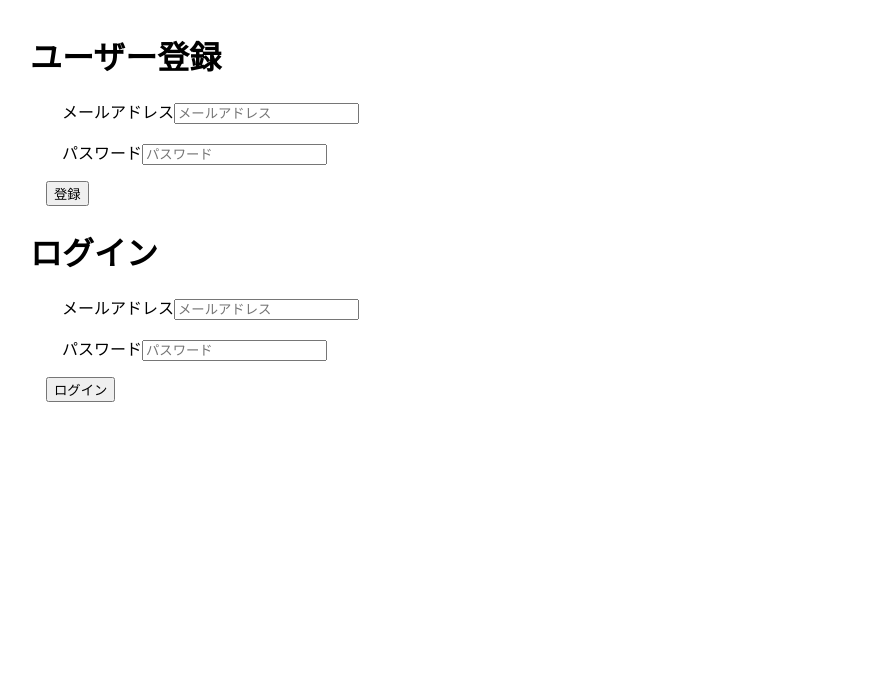
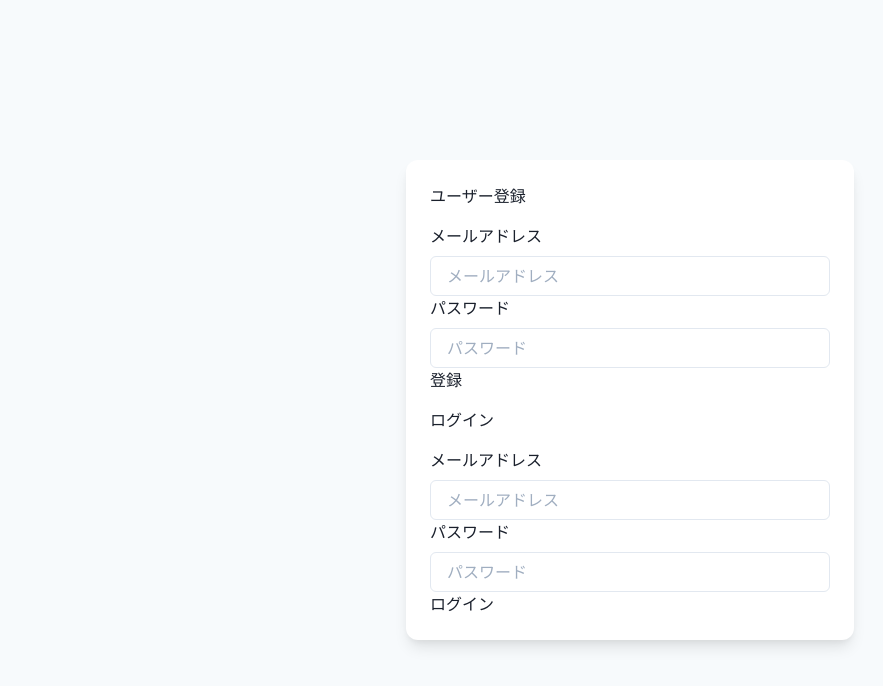
Before and after one commit to GrowUp-Haruno/react-firebase-auth, a React (Create React App) app: page / in a window 1280 px wide. Shown: the top 686 px of the page, without its empty margins (10-893 px from the left). Built offline with nearby package versions, Linux system fonts and the light colour scheme; no server answers.

Commit message:
chakra-ui適用

```diff
--- a/src/interface/FormInterfase.tsx
+++ b/src/interface/FormInterfase.tsx
@@ -1,5 +1,7 @@
 // User import
 import { FormInterfasePropTypes, FormInputValueTypes } from './types/typeFormInterfase';
+
+import { FormControl, FormLabel,Input, FormHelperText } from '@chakra-ui/react';
 
 /**
  * # FormInterfase
@@ -28,14 +30,9 @@ export const FormInterfase = <T extends FormInputValueTypes>({
           {inputParts.map(
             ({ labelName, nowSetting, inputName, inputType, inputPlaceholder }, index) => {
               return (
-                <div>
-                  {labelName && (
-                    <label>
-                      {labelName}
-                      {typeof nowSetting !== 'undefined' && <span>(現在の設定: {nowSetting})</span>}
-                    </label>
-                  )}
-                  <input
+                <FormControl>
+                  <FormLabel>{labelName}</FormLabel>
+                  <Input
                     name={inputName}
                     type={inputType}
                     placeholder={inputPlaceholder}
@@ -43,7 +40,10 @@ export const FormInterfase = <T extends FormInputValueTypes>({
                     value={inputValueState[`${inputName}`]}
                     key={`${inputName}-${index}`}
                   />
-                </div>
+                  {typeof nowSetting !== 'undefined' && (
+                    <FormHelperText>現在の設定: {nowSetting}</FormHelperText>
+                  )}
+                </FormControl>
               );
             }
           )}
--- a/src/interface/types/typeFormInterfase.tsx
+++ b/src/interface/types/typeFormInterfase.tsx
@@ -2,7 +2,7 @@ import { ChangeEventHandler, FormEventHandler, HTMLInputTypeAttribute } from 're
 
 export type FormInputTypes<T> = {
   /** インプットのラベル名: string */
-  labelName: string | undefined;
+  labelName: string;
 
   /**  現在の設定値: string */
   nowSetting?: string | null | undefined;
--- a/src/pages/App.tsx
+++ b/src/pages/App.tsx
@@ -1,14 +1,31 @@
 import { SignIn } from '../components/SignIn';
-import './App.css';
+// import './App.css';
 import { SignUp } from '../components/SignUp';
 import { useApp } from './hooks/useApp';
 import { SignOut } from '../components/SignOut';
 import { ChangeProfile } from '../components/ChangeProfile';
+import { ChakraProvider, Flex, useColorModeValue, Stack } from '@chakra-ui/react';
 
 const App = () => {
   const { signInUser } = useApp();
   return (
-    <div className="App">
+    <ChakraProvider>
+      <Flex
+        minH={'100vh'}
+        align={'center'}
+        justify={'center'}
+        bg={useColorModeValue('gray.50', 'gray.800')}
+      >
+        <Stack
+          spacing={4}
+          w={'full'}
+          maxW={'md'}
+          bg={useColorModeValue('white', 'gray.700')}
+          rounded={'xl'}
+          boxShadow={'lg'}
+          p={6}
+          my={12}
+          >
           <SignUp />
           {signInUser === null ? (
             <SignIn />
@@ -18,7 +35,9 @@ const App = () => {
               <SignOut />
             </>
           )}
-    </div>
+        </Stack>
+      </Flex>
+    </ChakraProvider>
   );
 };
 
```
Lines whose indentation alone changed are shown as unchanged.
